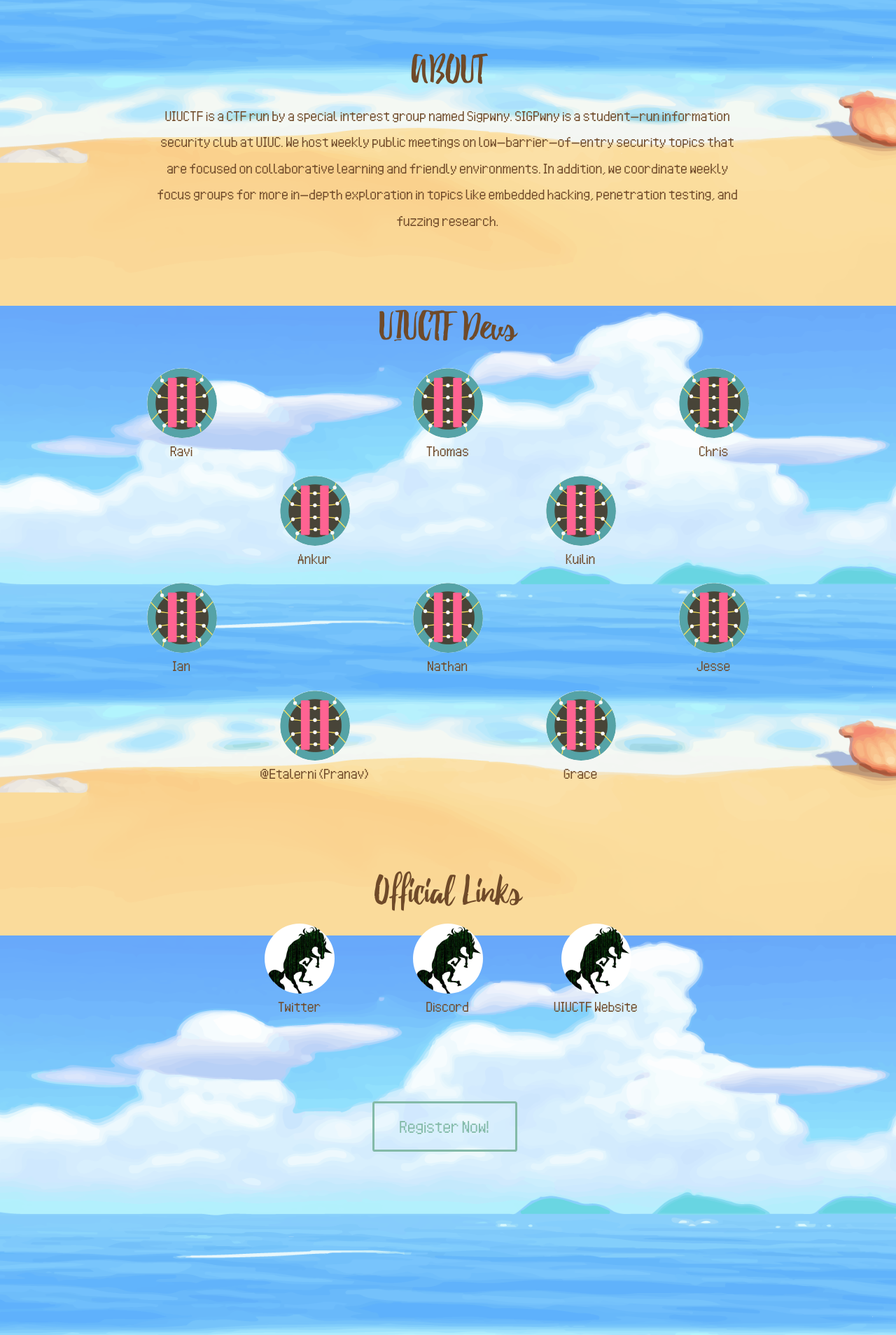
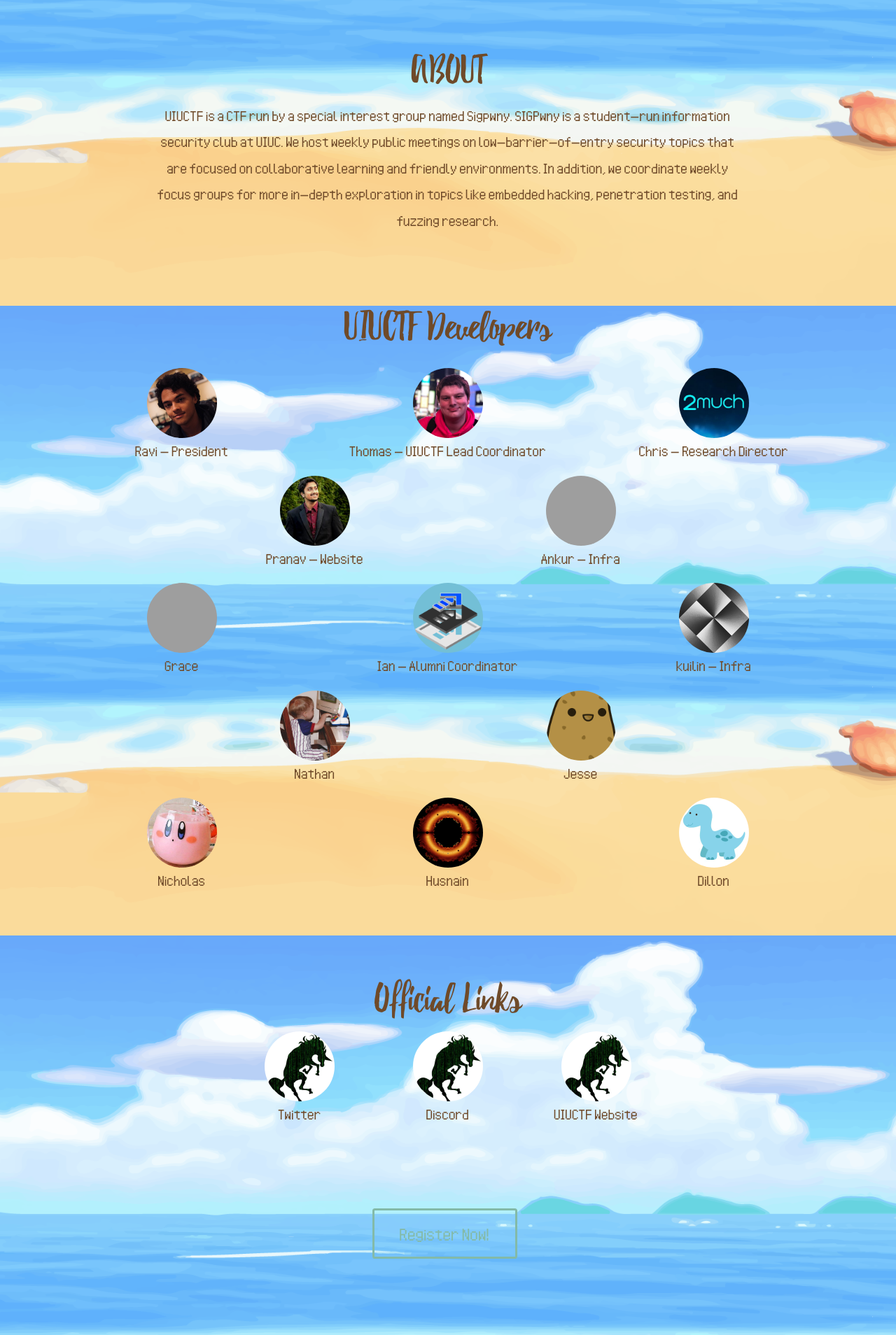
Before and after one commit to sigpwny/sigpwny.github.io-archive, a Jekyll site: the page uiuctf.html, which Jekyll copies as it is, in a window 1280 px wide. Shown: the part 463-2371 px from the top of the page at 70% size. Built offline with Jekyll 4.4.1, drawn with Linux system fonts in a browser that asks for light colours; grey boxes are pictures that could not be loaded.

Commit message:
Updated the site with accurate profile pictures and links

```diff
--- a/css/uiuctf.css
+++ b/css/uiuctf.css
@@ -4,7 +4,7 @@
 }
 
 body {
-	background: url(../images/background.png) no-repeat center center fixed;;
+	background: url(../images/UIUCTF/background.png) no-repeat center center fixed;;
 	-webkit-background-size: cover;
 	-moz-background-size: cover;
 	-o-background-size: cover;
--- a/uiuctf.html
+++ b/uiuctf.html
@@ -16,76 +16,96 @@
     <body>
         <!-- Hex Color #fbdc9c -->
         <div class="margins">
-        <div class='banner'><img src="./images/uiuctf-small.png" alt="" class="banner"></div>
+        <div class='banner'><img src="./images/UIUCTF/uiuctf-small.png" alt="" class="banner"></div>
         <div class='compdates'>Friday July 17th, 6:00PM - Sunday July 19th, 6:00PM (CST)</div>
         <div class='title'><h2>ABOUT</h2></div>
         <div class='aboutdesc'>
             <p class="aboutdescp">UIUCTF is a CTF run by a special interest group named Sigpwny. SIGPwny is a student-run information security club at UIUC. We host weekly public meetings on low-barrier-of-entry security topics that are focused on collaborative learning and friendly environments. In addition, we coordinate weekly focus groups for more in-depth exploration in topics like embedded hacking, penetration testing, and fuzzing research.</p>
         </div>
-        <div class='title'><h2>UIUCTF Devs</h2></div>
+        <div class='title'><h2>UIUCTF Developers</h2></div>
         <div class="container devdesc">
             <div class='row'>
 
                 <div class="profile col-md-4">
-                    <a href="https://twitter.com/Etalerni" target="_blank" rel='noreferrer noopener' style='text-decoration: none;'>
-                        <img class="avatar" src="./images/avatar_1.jpg">
-                        <p class="avatardesc">Ravi</p>
+                    <a href="https://github.com/jprx" target="_blank" rel='noreferrer noopener' style='text-decoration: none;'>
+                        <img class="avatar" src="./images/UIUCTF/avatar_9.jpg">
+                        <p class="avatardesc">Ravi - President</p>
                     </a>
                 </div>
                 <div class="profile col-md-4">
-                    <a href="https://twitter.com/Etalerni" target="_blank" rel='noreferrer noopener' style='text-decoration: none;'>
-                        <img class="avatar" src="./images/avatar_1.jpg">
-                        <p class="avatardesc">Thomas</p>
+                    <a href="https://thomasquig.dev" target="_blank" rel='noreferrer noopener' style='text-decoration: none;'>
+                        <img class="avatar" src="./images/UIUCTF/avatar_2.jpg">
+                        <p class="avatardesc">Thomas - UIUCTF Lead Coordinator</p>
                     </a>
                 </div>
                 <div class="profile col-md-4">
-                    <a href="https://twitter.com/Etalerni" target="_blank" rel='noreferrer noopener' style='text-decoration: none;'>
-                        <img class="avatar" src="./images/avatar_1.jpg">
-                        <p class="avatardesc">Chris</p>
+                    <a href="https://twitter.com/2much4ux" target="_blank" rel='noreferrer noopener' style='text-decoration: none;'>
+                        <img class="avatar" src="./images/UIUCTF/avatar_4.jpg">
+                        <p class="avatardesc">Chris - Research Director</p>
                     </a>
                 </div>
                 <div class="profile col-md-4">
-                    <a href="https://twitter.com/Etalerni" target="_blank" rel='noreferrer noopener' style='text-decoration: none;'>
-                        <img class="avatar" src="./images/avatar_1.jpg">
-                        <p class="avatardesc">Ankur</p>
+                    <a href="http://pranavgoel.com" target="_blank" rel='noreferrer noopener' style='text-decoration: none;'>
+                        <img class="avatar" src="./images/UIUCTF/avatar_1.jpg">
+                        <p class="avatardesc">Pranav - Website</p>
                     </a>
                 </div>
                 <div class="profile col-md-4">
-                    <a href="https://twitter.com/Etalerni" target="_blank" rel='noreferrer noopener' style='text-decoration: none;'>
-                        <img class="avatar" src="./images/avatar_1.jpg">
-                        <p class="avatardesc">Kuilin</p>
+                    <a href="https://twitter.com/ankursundara" target="_blank" rel='noreferrer noopener' style='text-decoration: none;'>
+                        <img class="avatar" src="./images/UIUCTF/avatar_7.png">
+                        <p class="avatardesc">Ankur - Infra</p>
                     </a>
                 </div>
             </div>
             <div class='row'>
                 <div class="profile col-md-4">
-                    <a href="https://twitter.com/Etalerni" target="_blank" rel='noreferrer noopener' style='text-decoration: none;'>
-                        <img class="avatar" src="./images/avatar_1.jpg">
-                        <p class="avatardesc">Ian</p>
+                    <a href="https://twitter.com/gracerobbins0" target="_blank" rel='noreferrer noopener' style='text-decoration: none;'>
+                        <img class="avatar" src="./images/UIUCTF/avatar_10.jpg">
+                        <p class="avatardesc">Grace</p>
                     </a>
                 </div>
                 <div class="profile col-md-4">
-                    <a href="https://twitter.com/Etalerni" target="_blank" rel='noreferrer noopener' style='text-decoration: none;'>
-                        <img class="avatar" src="./images/avatar_1.jpg">
+                    <a href="https://twitter.com/ian5v" target="_blank" rel='noreferrer noopener' style='text-decoration: none;'>
+                        <img class="avatar" src="./images/UIUCTF/avatar_6.png">
+                        <p class="avatardesc">Ian - Alumni Coordinator</p>
+                    </a>
+                </div>
+                <div class="profile col-md-4">
+                    <a href="https://kuilin.net/" target="_blank" rel='noreferrer noopener' style='text-decoration: none;'>
+                        <img class="avatar" src="./images/UIUCTF/avatar_5.jpg">
+                        <p class="avatardesc">kuilin - Infra</p>
+                    </a>
+                </div>
+                <div class="profile col-md-4">
+                    <a href="https://twitter.com/0x1337cafe" target="_blank" rel='noreferrer noopener' style='text-decoration: none;'>
+                        <img class="avatar" src="./images/UIUCTF/avatar_3.jpg">
                         <p class="avatardesc">Nathan</p>
                     </a>
                 </div>
                 <div class="profile col-md-4">
-                    <a href="https://twitter.com/Etalerni" target="_blank" rel='noreferrer noopener' style='text-decoration: none;'>
-                        <img class="avatar" src="./images/avatar_1.jpg">
+                    <a href="https://jjwang11.github.io/" target="_blank" rel='noreferrer noopener' style='text-decoration: none;'>
+                        <img class="avatar" src="./images/UIUCTF/avatar_13.png">
                         <p class="avatardesc">Jesse</p>
                     </a>
                 </div>
+            </div>
+            <div class='row'>
                 <div class="profile col-md-4">
-                    <a href="https://twitter.com/Etalerni" target="_blank" rel='noreferrer noopener' style='text-decoration: none;'>
-                        <img class="avatar" src="./images/avatar_1.jpg">
-                        <p class="avatardesc">@Etalerni (Pranav)</p>
+                    <a href="https://www.linkedin.com/in/nicholas2750/" target="_blank" rel='noreferrer noopener' style='text-decoration: none;'>
+                        <img class="avatar" src="./images/UIUCTF/avatar_11.jpg">
+                        <p class="avatardesc">Nicholas</p>
                     </a>
                 </div>
                 <div class="profile col-md-4">
-                    <a href="https://twitter.com/Etalerni" target="_blank" rel='noreferrer noopener' style='text-decoration: none;'>
-                        <img class="avatar" src="./images/avatar_1.jpg">
-                        <p class="avatardesc">Grace</p>
+                    <a href="https://github.com/epistemologist" target="_blank" rel='noreferrer noopener' style='text-decoration: none;'>
+                        <img class="avatar" src="./images/UIUCTF/avatar_12.png">
+                        <p class="avatardesc">Husnain</p>
+                    </a>
+                </div>
+                <div class="profile col-md-4">
+                    <a href="https://dillonkorman.com/" target="_blank" rel='noreferrer noopener' style='text-decoration: none;'>
+                        <img class="avatar" src="./images/UIUCTF/avatar_8.jpg">
+                        <p class="avatardesc">Dillon</p>
                     </a>
                 </div>
             </div>
```
Also changed, not shown: images/UIUCTF/avatar_1.jpg (added), images/UIUCTF/avatar_11.jpg (added), images/UIUCTF/avatar_12.png (added), images/UIUCTF/avatar_13.png (added), images/UIUCTF/avatar_2.jpg (added), images/UIUCTF/avatar_3.jpg (added), images/UIUCTF/avatar_4.jpg (added), images/UIUCTF/avatar_5.jpg (added), images/UIUCTF/avatar_6.png (added), images/UIUCTF/avatar_8.jpg (added), images/UIUCTF/avatar_9.jpg (added), images/UIUCTF/background.png (renamed from images/background.png), images/avatar_1.jpg (deleted), 4 other files.
